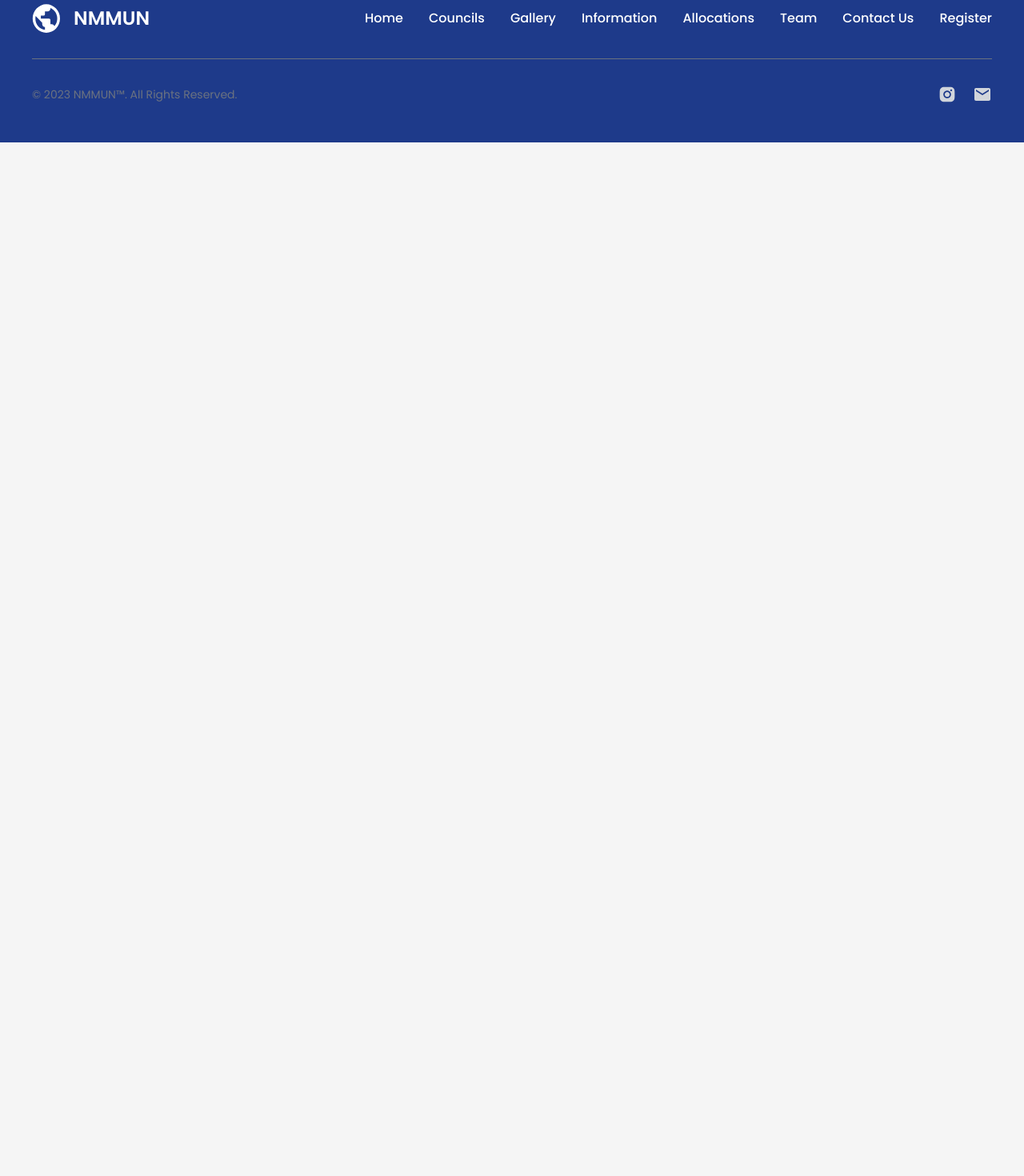
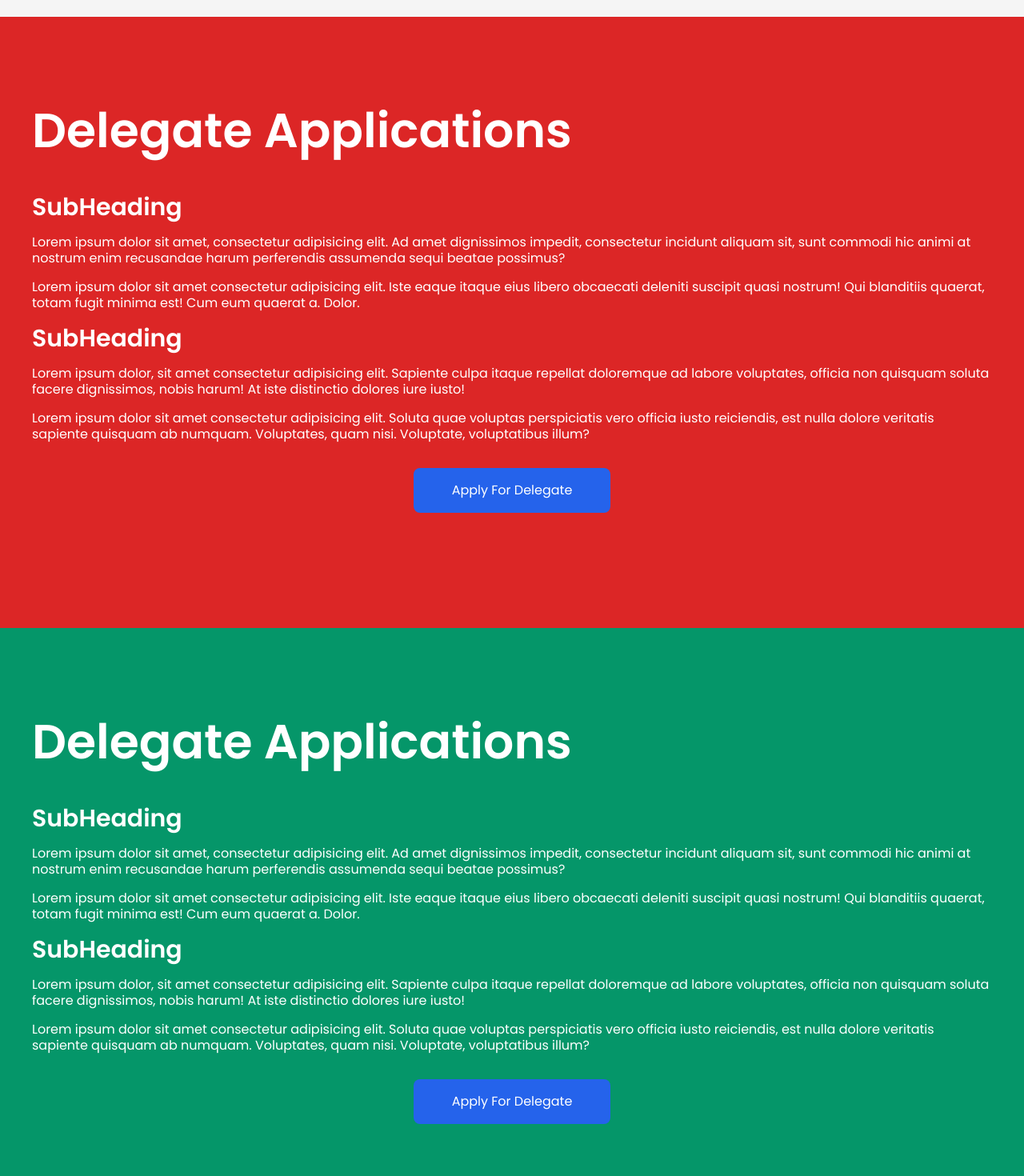
Before and after one commit to yuvi0110/nmmun, a Next.js app: page /register in a window 1280 px wide. Shown: the part 640-2110 px from the top of the page at 80% size. Before the commit the page ends 818 px from the top, so only its background shows below. Built offline with nearby package versions, Linux system fonts and the light colour scheme.

Commit message:
register and cta

```diff
--- /dev/null
+++ b/components/cta.tsx
@@ -0,0 +1,35 @@
+import React from "react";
+import { motion } from "framer-motion";
+import { inViewVariants } from "@/constants/animations";
+
+const CTA = ({
+	title,
+	url,
+	delay,
+}: {
+	title: string;
+	url: string;
+	delay?: number;
+}) => {
+	return (
+		<motion.div
+			className="w-full flex justify-center py-8"
+			variants={inViewVariants}
+			initial="hidden"
+			whileInView="visible"
+			transition={{
+				duration: 0.4,
+				delay,
+			}}
+			viewport={{ once: true, amount: 0.25 }}
+		>
+			<a href={url}>
+				<button className="bg-blue-600 text-white rounded-lg px-12 py-4">
+					{title}
+				</button>
+			</a>
+		</motion.div>
+	);
+};
+
+export default CTA;
--- a/pages/register.tsx
+++ b/pages/register.tsx
@@ -1,9 +1,14 @@
-import Hero from '@/components/hero';
-import Head from 'next/head';
-import React from 'react'
+import CTA from "@/components/cta";
+import Details from "@/components/details";
+import Heading from "@/components/heading";
+import Hero from "@/components/hero";
+import SubHeading from "@/components/sub-heading";
+import DetailsOnly from "@/layouts/details-only";
+import Head from "next/head";
+import React from "react";
 
 function Application() {
-  return (
+	return (
 		<main className="main">
 			<Head>
 				<meta
@@ -22,10 +27,67 @@ function Application() {
 				showYear
 			/>
 
-      {/* DELETE APPLICATION */}
-
+			{/* APPLICATIONS */}
+			<DetailsOnly classNames="bg-red-600 mt-16" whiteText>
+				<Heading classNames="mb-8">Delegate Applications</Heading>
+				<SubHeading>SubHeading</SubHeading>
+				<Details>
+					Lorem ipsum dolor sit amet, consectetur adipisicing elit. Ad amet
+					dignissimos impedit, consectetur incidunt aliquam sit, sunt commodi
+					hic animi at nostrum enim recusandae harum perferendis assumenda sequi
+					beatae possimus?
+				</Details>
+				<Details>
+					Lorem ipsum dolor sit amet consectetur adipisicing elit. Iste eaque
+					itaque eius libero obcaecati deleniti suscipit quasi nostrum! Qui
+					blanditiis quaerat, totam fugit minima est! Cum eum quaerat a. Dolor.
+				</Details>
+				<SubHeading>SubHeading</SubHeading>
+				<Details>
+					Lorem ipsum dolor, sit amet consectetur adipisicing elit. Sapiente
+					culpa itaque repellat doloremque ad labore voluptates, officia non
+					quisquam soluta facere dignissimos, nobis harum! At iste distinctio
+					dolores iure iusto!
+				</Details>
+				<Details>
+					Lorem ipsum dolor sit amet consectetur adipisicing elit. Soluta quae
+					voluptas perspiciatis vero officia iusto reiciendis, est nulla dolore
+					veritatis sapiente quisquam ab numquam. Voluptates, quam nisi.
+					Voluptate, voluptatibus illum?
+				</Details>
+				<CTA title="Apply For Delegate" url="#" />
+			</DetailsOnly>
+			<DetailsOnly classNames="bg-emerald-600" whiteText>
+				<Heading classNames="mb-8">Delegate Applications</Heading>
+				<SubHeading>SubHeading</SubHeading>
+				<Details>
+					Lorem ipsum dolor sit amet, consectetur adipisicing elit. Ad amet
+					dignissimos impedit, consectetur incidunt aliquam sit, sunt commodi
+					hic animi at nostrum enim recusandae harum perferendis assumenda sequi
+					beatae possimus?
+				</Details>
+				<Details>
+					Lorem ipsum dolor sit amet consectetur adipisicing elit. Iste eaque
+					itaque eius libero obcaecati deleniti suscipit quasi nostrum! Qui
+					blanditiis quaerat, totam fugit minima est! Cum eum quaerat a. Dolor.
+				</Details>
+				<SubHeading>SubHeading</SubHeading>
+				<Details>
+					Lorem ipsum dolor, sit amet consectetur adipisicing elit. Sapiente
+					culpa itaque repellat doloremque ad labore voluptates, officia non
+					quisquam soluta facere dignissimos, nobis harum! At iste distinctio
+					dolores iure iusto!
+				</Details>
+				<Details>
+					Lorem ipsum dolor sit amet consectetur adipisicing elit. Soluta quae
+					voluptas perspiciatis vero officia iusto reiciendis, est nulla dolore
+					veritatis sapiente quisquam ab numquam. Voluptates, quam nisi.
+					Voluptate, voluptatibus illum?
+				</Details>
+				<CTA title="Apply For Delegate" url="#" />
+			</DetailsOnly>
 		</main>
 	);
 }
 
-export default Application
+export default Application;
```
